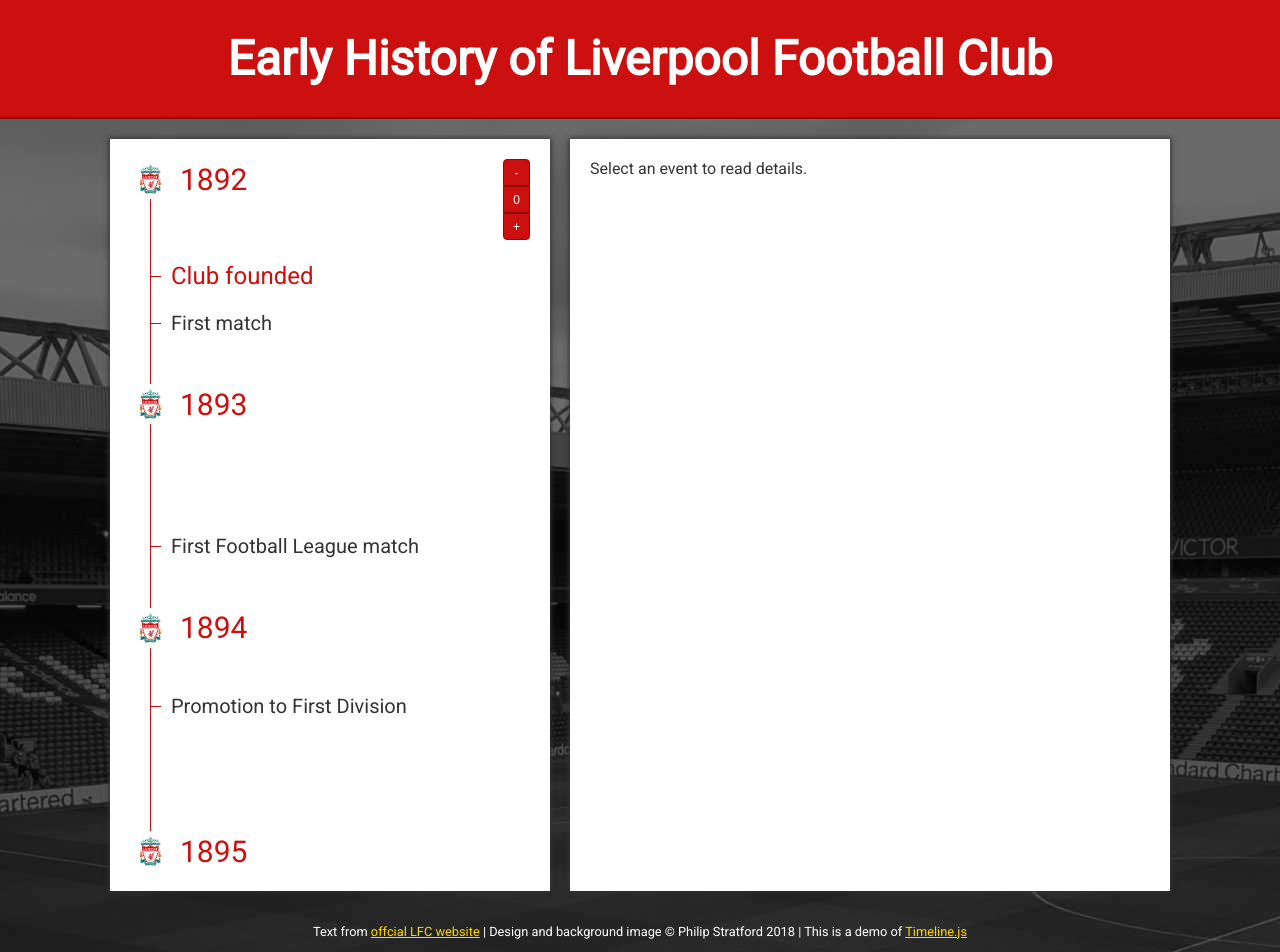
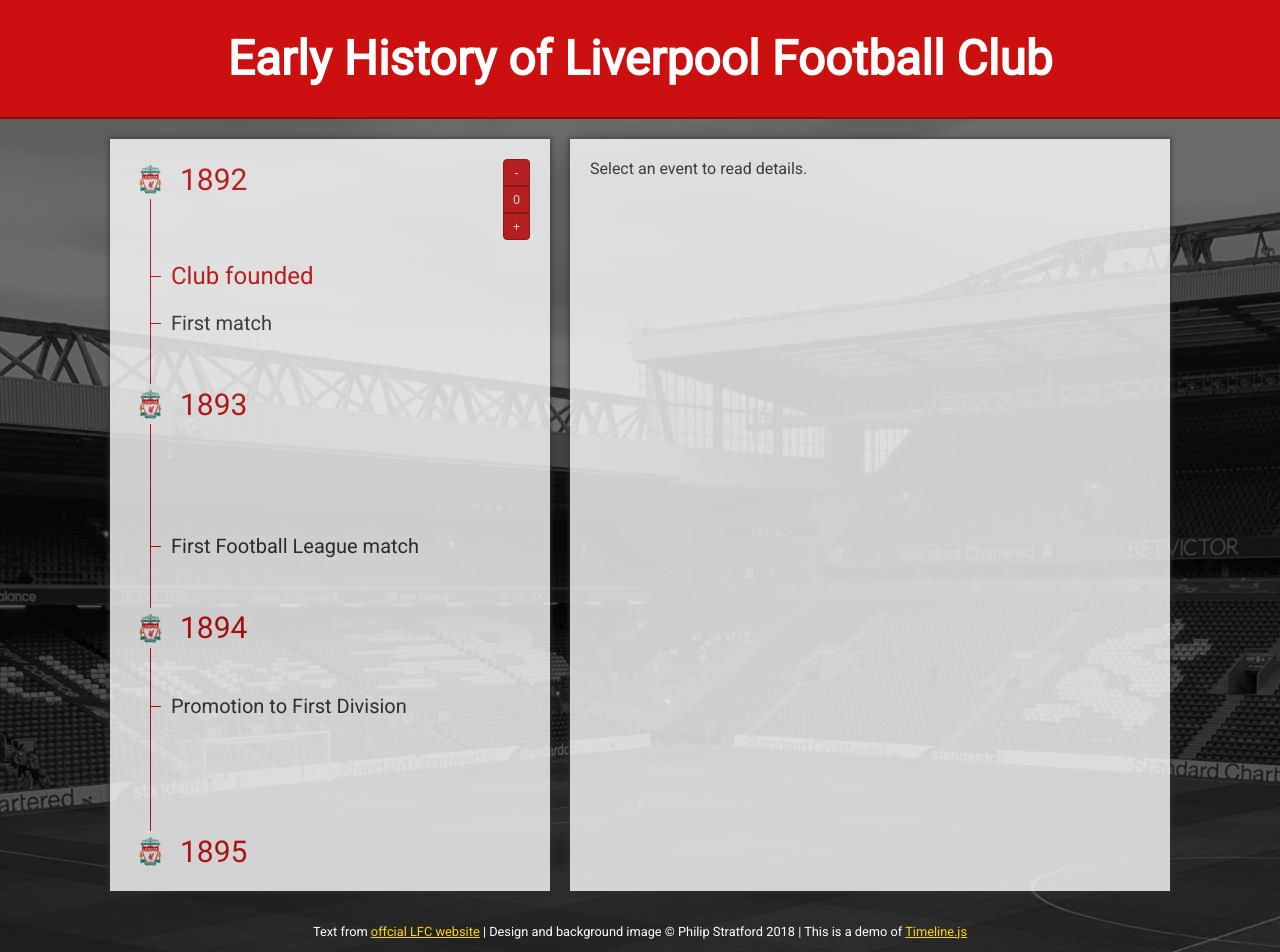
Before and after one commit to philipstratford/timeline.js, a Jekyll site: the page docs/demos/lfc.html, which Jekyll copies as it is, in a window 1280 px wide. Built offline with Jekyll 4.4.1, drawn with Linux system fonts in a browser that asks for light colours; nearby versions of some CDN libraries.

Commit message:
Tweaked style of LFC demo.

```diff
--- a/docs/demos/assets/css/lfc.css
+++ b/docs/demos/assets/css/lfc.css
@@ -8,6 +8,7 @@
 body {
     font-family: "Roboto", sans-serif;
     background: #000 url("../img/anfield.jpg") no-repeat top;
+    overflow-y: hidden;
 }
 
 body * {
@@ -55,6 +56,7 @@
 
 .content-container {
     background-color: #fff;
+    opacity: 0.8;
     padding: 20px;
     color: #333;
     -moz-box-shadow: 0 0 5px 1px #333;
```
